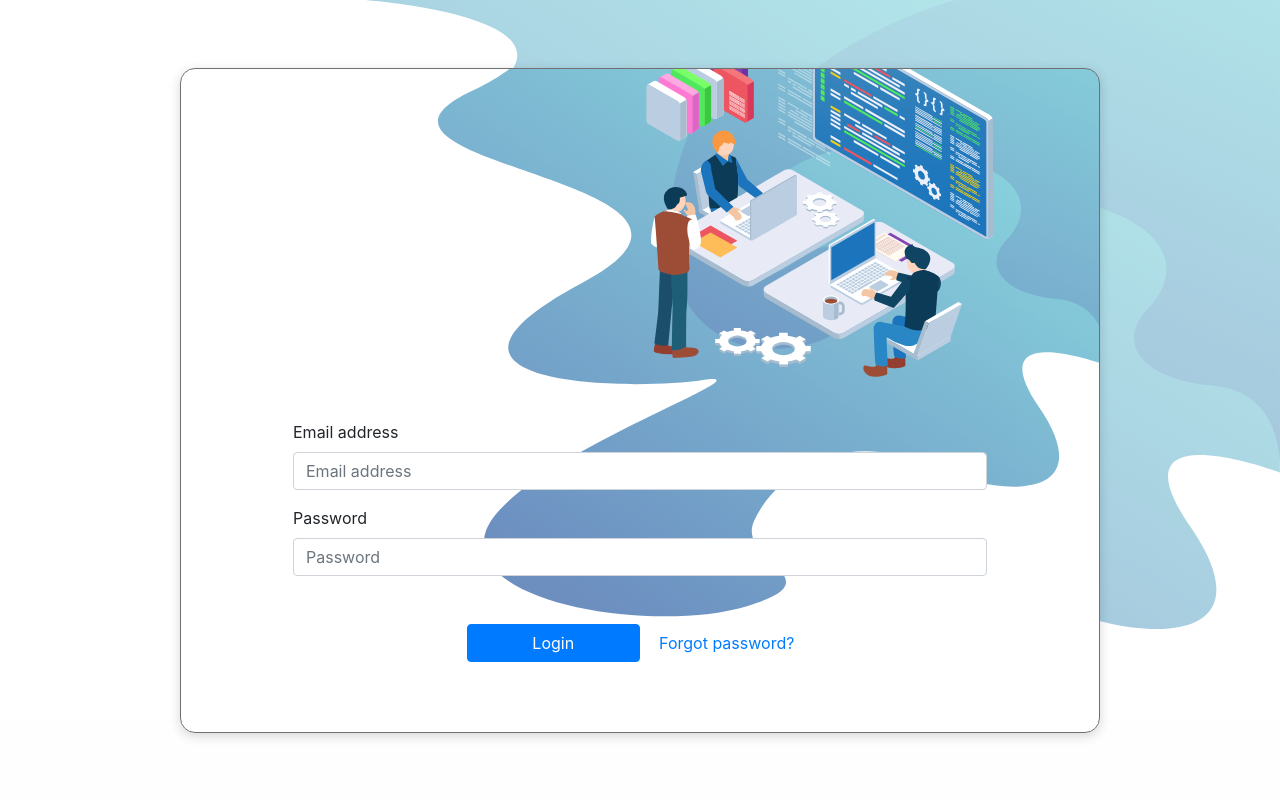
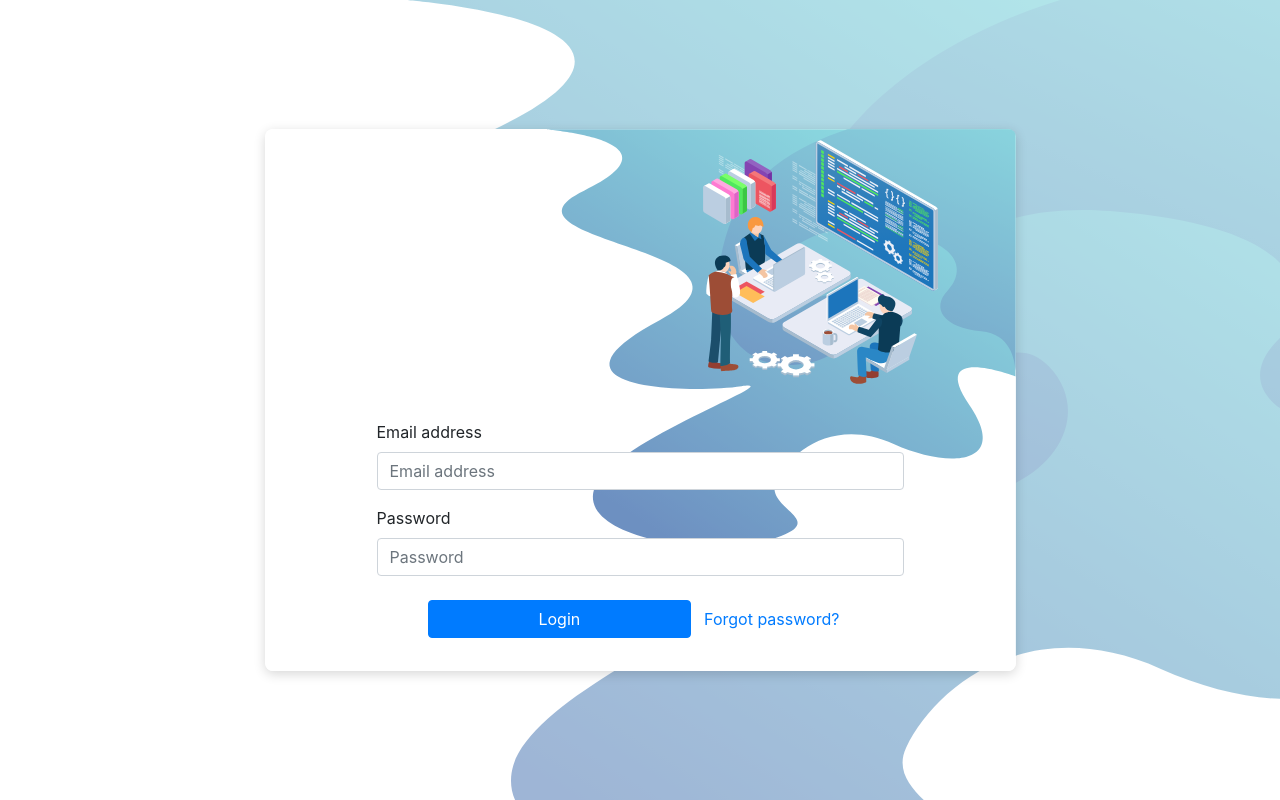
Before and after one commit to harolz87/remote-work-utils, a React app in the folder front/: page /login in a window 1280 px wide. Built offline with nearby package versions, Linux system fonts and the light colour scheme; the HTML template or start-up script is replaced by a standard one.

Commit message:
fix images and loguin

```diff
--- a/front/src/components/FormLogin/styles.js
+++ b/front/src/components/FormLogin/styles.js
@@ -1,17 +1,14 @@
 import styled from 'styled-components';
 import { Form as FormBst } from 'react-bootstrap';
-import { BORDER_COLOR } from '../../config/colors';
 
 export const Wrapper = styled.div`
   margin: auto;
-  width: 920px;
-  height: 665px;
-  border: 1px solid ${BORDER_COLOR};
+  width: 751px;
+  height: 542px;
   box-shadow: 0px 3px 12px #00000029;
-  border-radius: 15px;
+  border-radius: 8px;
   background-image: url('src/assets/images/login-background.svg');
   background-repeat: no-repeat;
-  background-attachment: fixed;
   background-size: contain;
   display: flex;
   flex-direction: column;
--- a/front/src/pages/Login.jsx
+++ b/front/src/pages/Login.jsx
@@ -45,11 +45,11 @@ const Login = ({ history }) => {
         value={userPass}
         onChange={(event) => loginService.changePass({ event, actions })}
       />
-      <div className="d-flex justify-content-center my-5">
-        <SummitButton className="w-25">
+      <div className="d-flex justify-content-center my-4">
+        <SummitButton className="w-50">
           Login
         </SummitButton>
-        <Button variant="link" className="w-25">
+        <Button variant="link" className="">
           Forgot password?
         </Button>
       </div>
--- a/front/src/styles/GlobalStyles.js
+++ b/front/src/styles/GlobalStyles.js
@@ -26,7 +26,7 @@ export const GlobalStyles = createGlobalStyle`
     background-image: url(${background});
     background-repeat: no-repeat;
     background-attachment: fixed;
-    background-size: contain;
+    background-size: cover;
   }
   p{
     font-size: 13px
```
